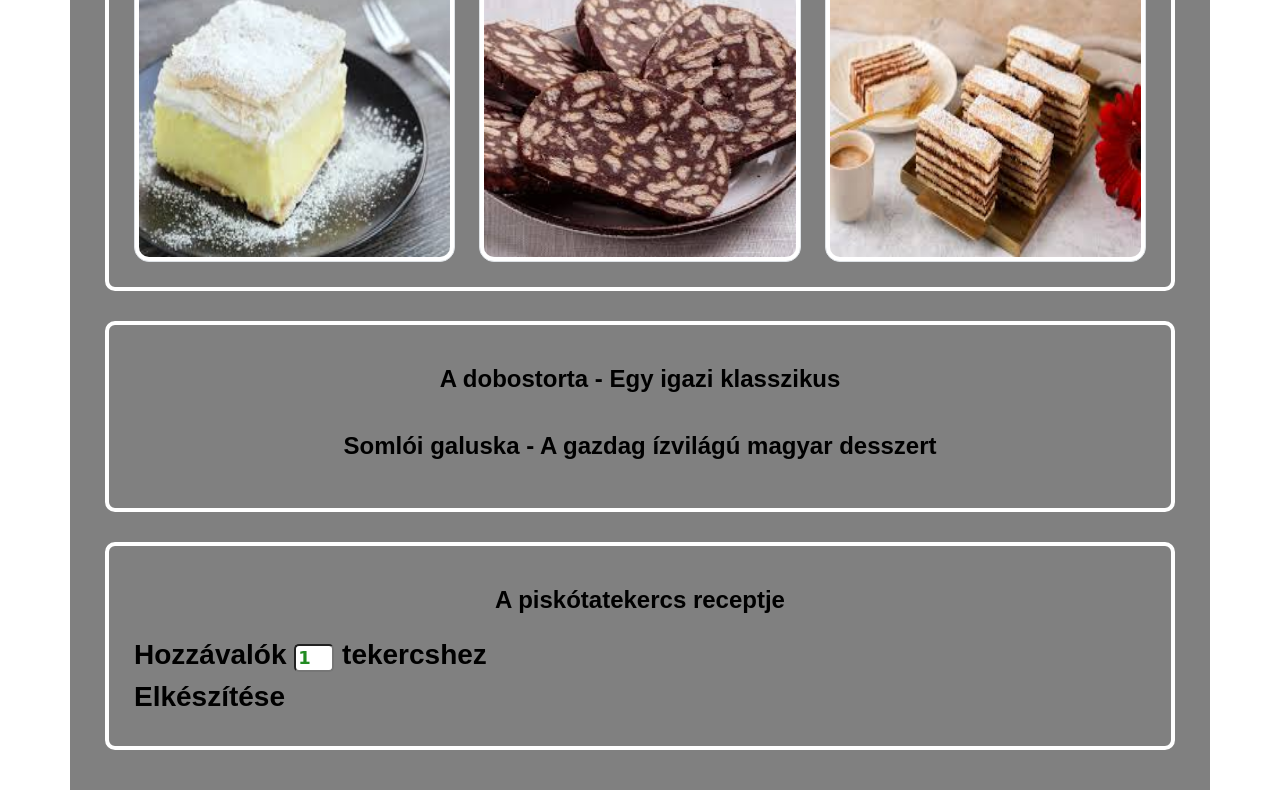
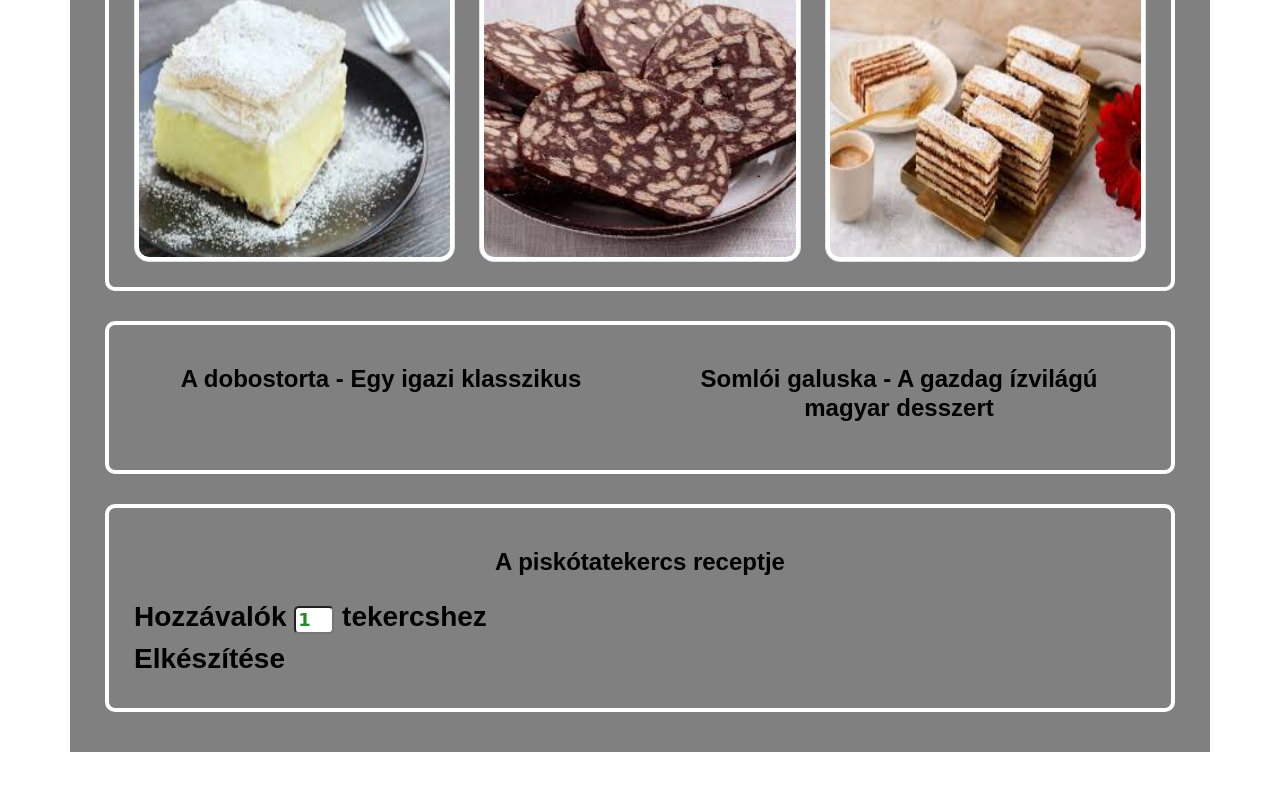
Before and after one commit to BacsaGyula/09-11, a plain HTML site: page index.html in a window 1280 px wide. Shown: the part 1172-1972 px from the top of the page. After the commit the page ends 1934 px from the top, so only its background shows below. Drawn offline with nearby package versions, Linux system fonts and the light colour scheme.

Commit message:
még feladat kész(16)

```diff
--- a/index.html
+++ b/index.html
@@ -56,9 +56,11 @@
         </section>
 
         <section>
-            <h2 id="2">A dobostorta - Egy igazi klasszikus</h2>
+            <div class="row row-cols-md-2 row-cols-1">
+                <div class="col"><h2 id="2">A dobostorta - Egy igazi klasszikus</h2></div>
 
-            <h2 id="3">Somlói galuska - A gazdag ízvilágú magyar desszert</h2>
+                <div class="col"><h2 id="3">Somlói galuska - A gazdag ízvilágú magyar desszert</h2></div>
+            </div>
         </section>
 
         <section>
```
